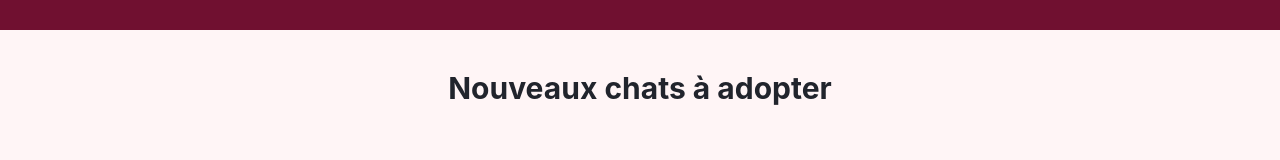
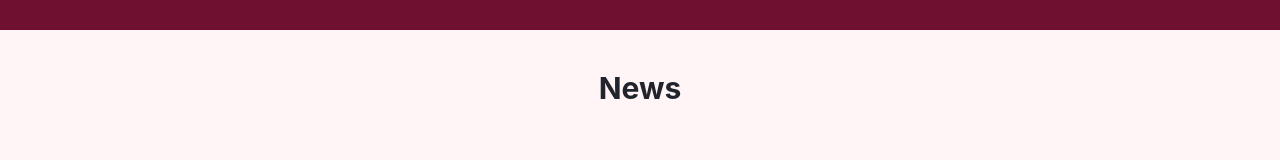
Before and after one commit to Mathias-Rodriguez7/les-pattounes-du-coeur, a SvelteKit app: page / in a window 1280 px wide. Shown: the part 1815-1975 px from the top of the page. Built offline with nearby package versions, Linux system fonts and the light colour scheme; a web font is replaced by a local one.

Commit message:
#5 home page fix news

```diff
--- a/src/routes/+page.svelte
+++ b/src/routes/+page.svelte
@@ -146,7 +146,7 @@
 </section>
 
 <section class=" flex flex-col gap-8 px-20 py-10">
-	<h2 class="mb-10 text-center text-3xl font-bold">Nouveaux chats à adopter</h2>
+	<h2 class="mb-10 text-center text-3xl font-bold">News</h2>
 	<div class="grid grid-cols-1 gap-4 sm:grid-cols-2 lg:grid-cols-3 xl:grid-cols-4">
 		{#each newsArray as news (news.id)}
 			<NewsCard title={news.title} content={news.content} />
```
